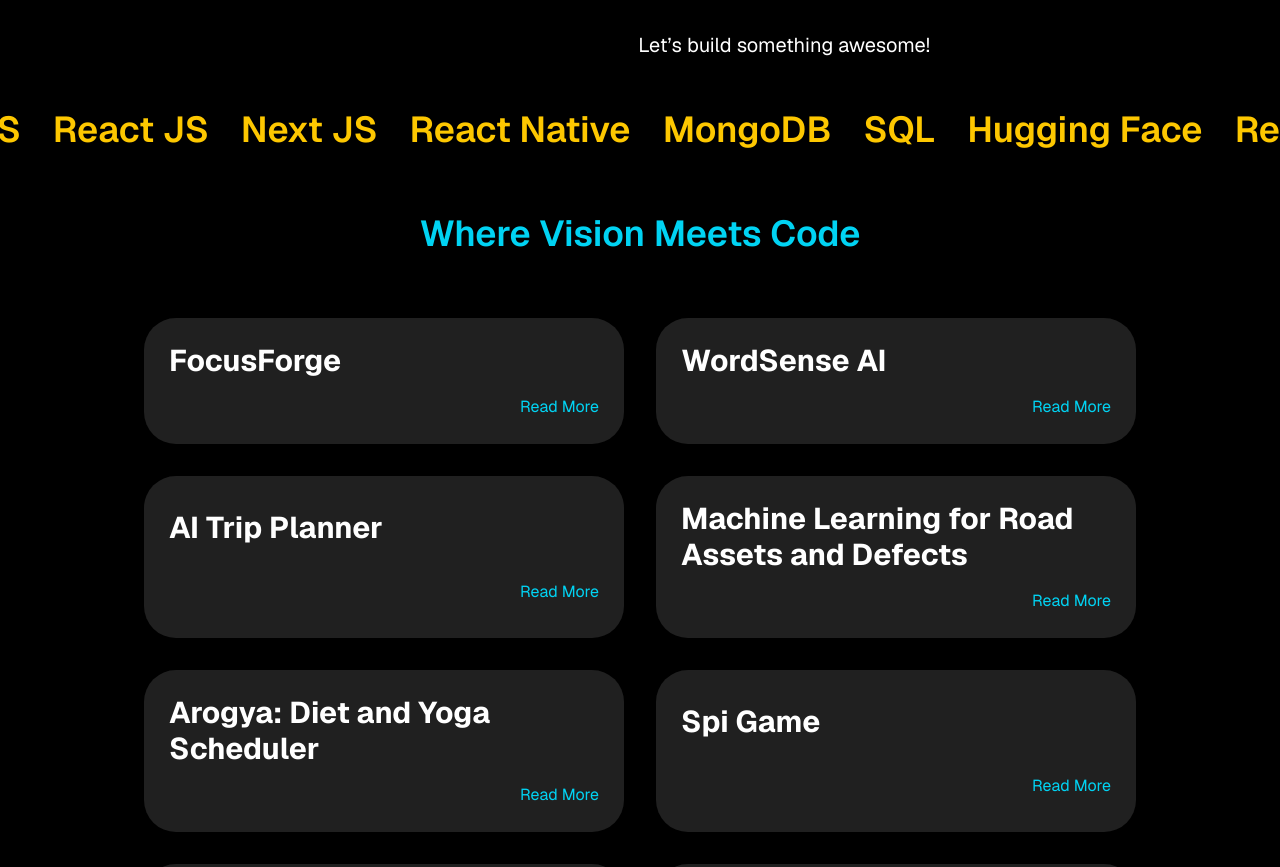
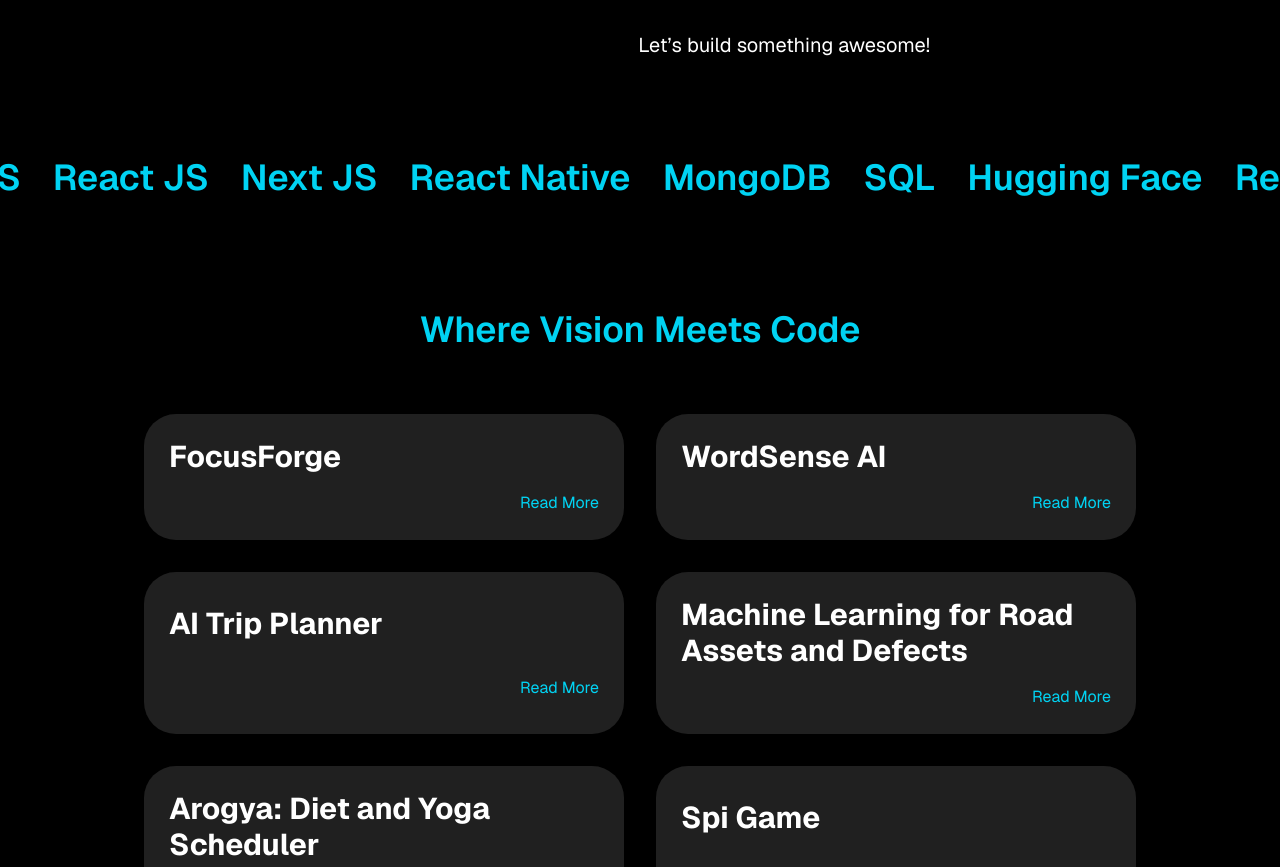
Before and after one commit to vedantbhamare-11/Portfolio-nextjs, a Next.js app: page / in a window 1280 px wide. Shown: the part 1276-2143 px from the top of the page. Built offline with nearby package versions, Linux system fonts and the light colour scheme.

Commit message:
Updated skill section

```diff
--- a/src/components/Skills.tsx
+++ b/src/components/Skills.tsx
@@ -8,12 +8,12 @@
   const skills = useSelector((state: RootState) => state.skills.skillsList);
 
   return (
-    <section id="skills" className="bg-black py-4">
+    <section id="skills" className="bg-black py-16">
       <div className="w-full hover:animate-slow-scroll container mx-auto flex flex-col sm:flex-row justify-center items-center">
         {/* Skills List */}
         <div className="relative overflow-hidden whitespace-nowrap w-full">
           <ul
-            className="inline-flex py-2 font-semibold text-3xl lg:text-4xl text-yellow-400 space-x-8"
+            className="inline-flex py-2 font-semibold text-3xl lg:text-4xl text-cyan-400 space-x-8"
             style={{
               animation: "scrollSkills 30s linear infinite",
               backgroundColor: "#000",
@@ -26,7 +26,7 @@
 
           {/* Duplicate the list for continuous scroll */}
           <ul
-            className="inline-flex hover:animate-slow-scroll py-2 font-semibold text-3xl lg:text-4xl text-yellow-400 space-x-8 ml-6"
+            className="inline-flex hover:animate-slow-scroll py-2 font-semibold text-3xl lg:text-4xl text-cyan-400 space-x-8 ml-6"
             style={{
               animation: "scrollSkills 30s linear infinite",
               backgroundColor: "#000",
```
